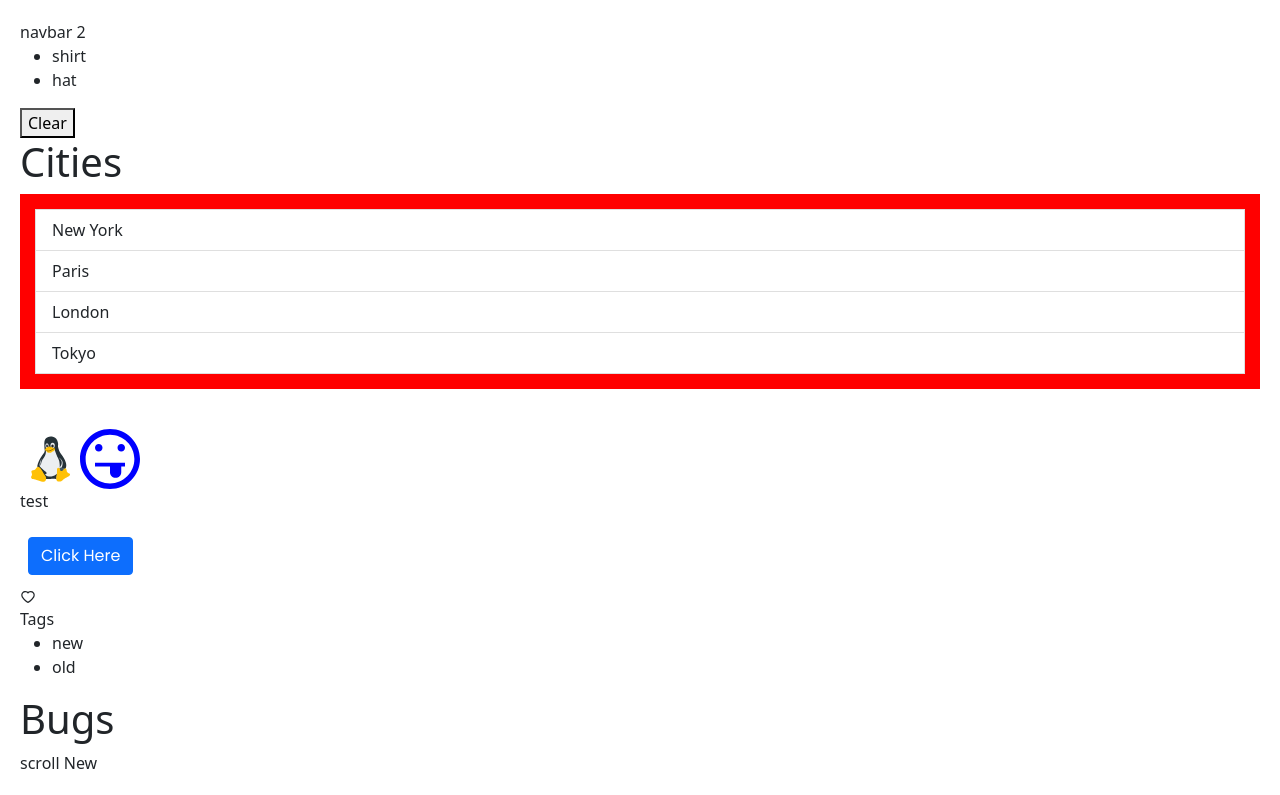
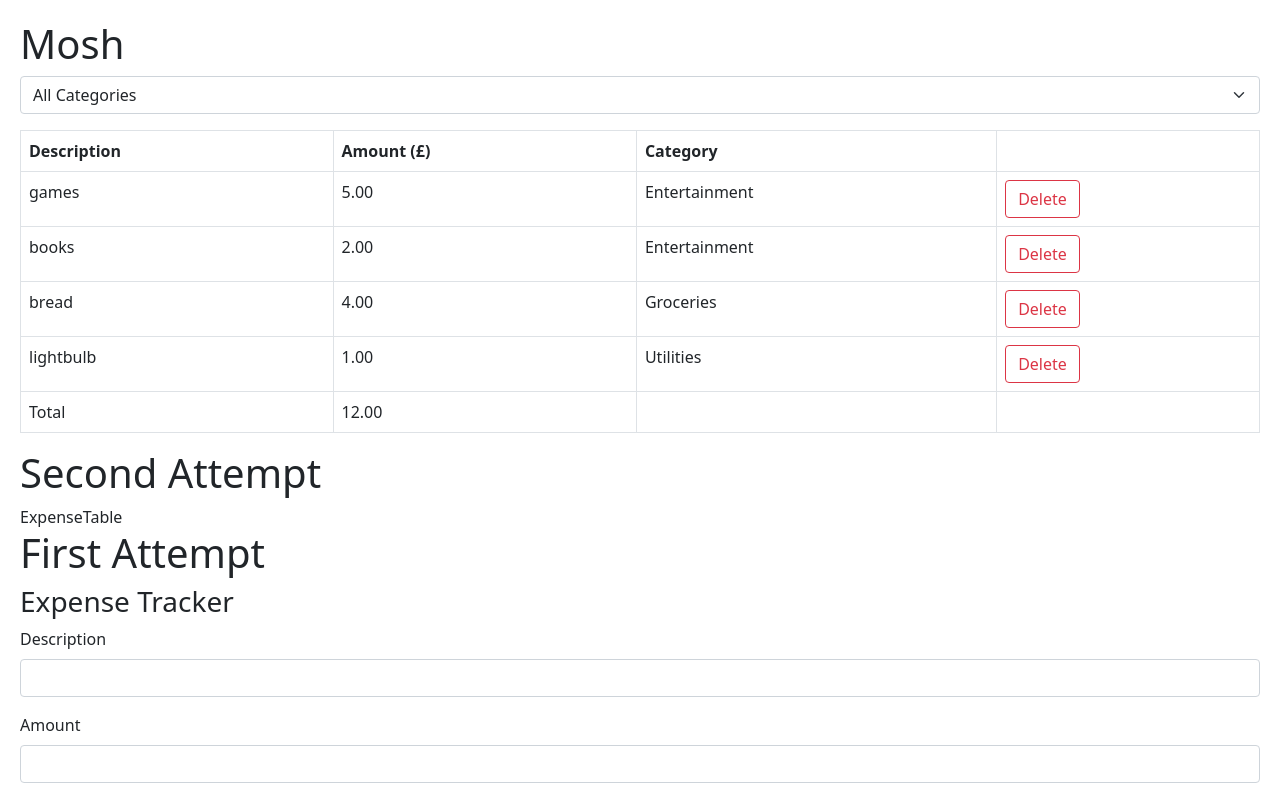
Before and after one commit to RiFactor/mosh-react-18-app, a React (Vite) app: page / in a window 1280 px wide. Shown: the top 795 px of the page. Built offline with nearby package versions, Linux system fonts and the light colour scheme.

Commit message:
Solution: Expense Tracker - separate files

```diff
--- a/src/App.tsx
+++ b/src/App.tsx
@@ -19,7 +19,9 @@ import Form from "components/Forms/Form";
 import ControlledForm from "components/Forms/ControlledForm";
 import FormHook from "components/Forms/FormHook";
 import ZodForm from "components/Forms/ZodForm";
-import ExpenseTracker from "components/ExpenseTracker";
+import ExpenseTracker from "expense-tracker/ExpenseTracker";
+import ExpenseDisplay from "expense-tracker-practise/ExpenseDisplay";
+import ExpenseView from "expense-tracker/ExpenseView";
 
 const App = () => {
   const [cartItems, setCartItems] = useState(["shirt", "hat"]);
@@ -58,7 +60,7 @@ const App = () => {
 
   return (
     <div>
-      <NavBar count={cartItems.length} />
+      {/* <NavBar count={cartItems.length} />
       <ShoppingCart items={cartItems} onClick={handleClear} />
       <ListGroup
         items={cities}
@@ -105,7 +107,12 @@ const App = () => {
       <Form />
       <ControlledForm />
       <FormHook />
-      <ZodForm />
+      <ZodForm /> */}
+      <h1>Mosh</h1>
+      <ExpenseView />
+      <h1>Second Attempt</h1>
+      <ExpenseDisplay />
+      <h1>First Attempt</h1>
       <ExpenseTracker />
     </div>
   );
--- /dev/null
+++ b/src/expense-tracker-practise/ExpenseDisplay.tsx
@@ -0,0 +1,7 @@
+import ExpenseTable from "./ExpenseTable";
+
+const ExpenseDisplay = () => {
+  return <ExpenseTable />;
+};
+
+export default ExpenseDisplay;
--- /dev/null
+++ b/src/expense-tracker-practise/ExpenseTable.tsx
@@ -0,0 +1,5 @@
+const ExpenseTable = () => {
+  return <div>ExpenseTable</div>;
+};
+
+export default ExpenseTable;
--- a/src/expense-tracker/ExpenseView.tsx
+++ b/src/expense-tracker/ExpenseView.tsx
@@ -35,9 +35,6 @@ const ExpenseView = () => {
           onDelete={(id) => handleDelete(id)}
         />
       </div>
-      <div className="mb-3">
-        <ExpenseTracker />
-      </div>
     </div>
   );
 };
```
